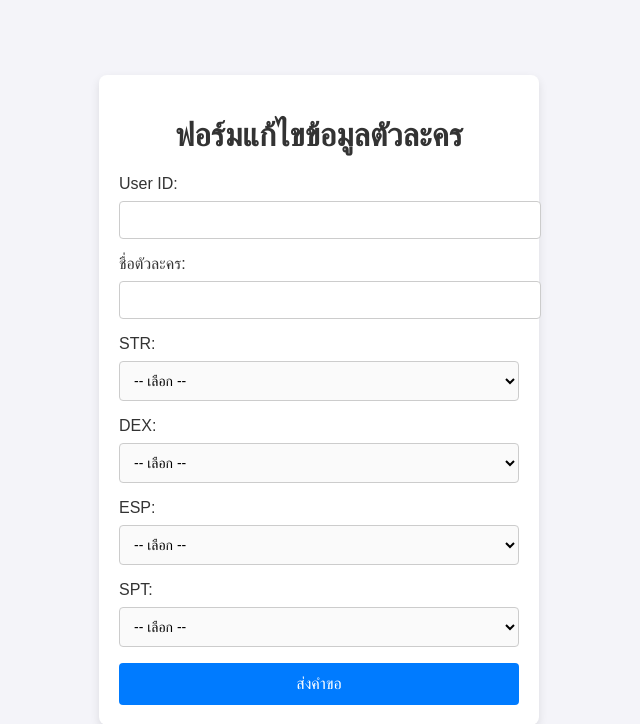
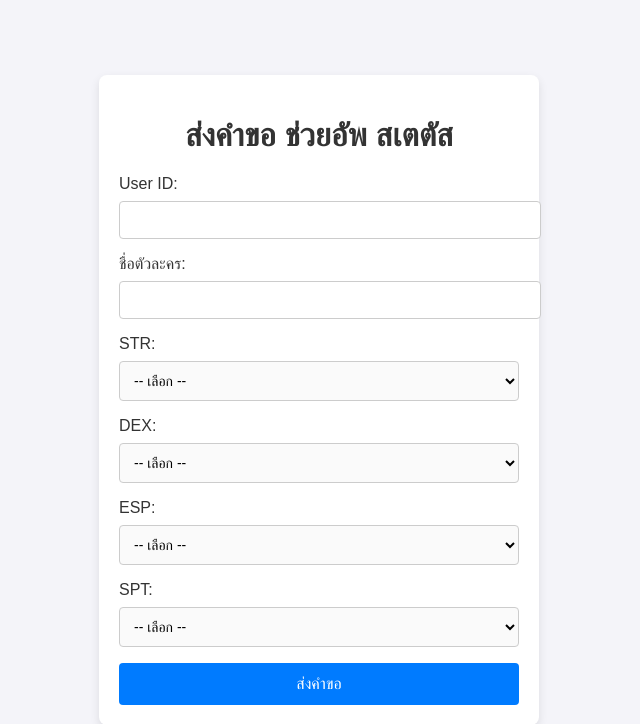
Before and after one commit to gardoffwhite/lineapi, a FastAPI app: page / in a window 1280 px wide. Shown: the top 724 px of the page, without its empty margins (321-961 px from the left). Run offline with FastAPI, Linux system fonts and the light colour scheme.

Commit message:
Update request_form.html

```diff
--- a/templates/request_form.html
+++ b/templates/request_form.html
@@ -3,7 +3,7 @@
 <head>
     <meta charset="UTF-8">
     <meta name="viewport" content="width=device-width, initial-scale=1.0">
-    <title>ฟอร์มแก้ไขข้อมูลตัวละคร</title>
+    <title>ส่งคำขอ ช่วยอัพ สเตตัส</title>
     <style>
         body {
             font-family: Arial, sans-serif;
@@ -69,7 +69,7 @@
 <body>
 
     <form method="post" action="/submit">
-        <h1>ฟอร์มแก้ไขข้อมูลตัวละคร</h1>
+        <h1>ส่งคำขอ ช่วยอัพ สเตตัส</h1>
         <label for="userid">User ID:</label>
         <input type="text" name="userid" required>
 
@@ -126,6 +126,6 @@
 
         <input type="submit" value="ส่งคำขอ">
     </form>
-
+    <title>ระบบจะแจ้งเตือนไปยังแอดมิน เพื่ออัพสถานะผ กรุณาอย่าออกจากหน้าเว็ปก่อน สถานะ:อัพเดทสำเร็จ</title>
 </body>
 </html>
```
